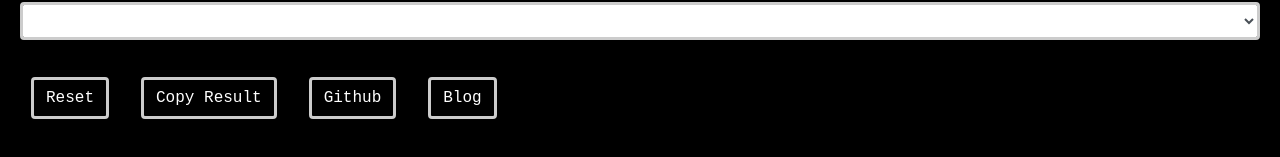
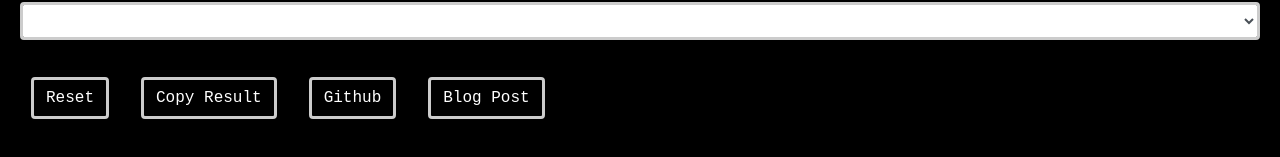
Before and after one commit to brew-install-buzzwords/meme-type, an Angular app: page / in a window 1280 px wide. Shown: the part 307-464 px from the top of the page. Built offline with nearby package versions, Linux system fonts and the light colour scheme.

Commit message:
#28: linked to blog post

```diff
--- a/src/app/app.component.html
+++ b/src/app/app.component.html
@@ -31,5 +31,5 @@
     <button type="button" class="btn button-outline-secondary" (click)="reset()">Reset</button>
     <button *ngIf="!runningOnIos" type="button" class="btn button-outline-primary" (click)="copyText(result)">Copy Result</button>
     <a class="btn btn-outline-primary" href="https://github.com/brew-install-buzzwords/meme-type" target="_blank" role="button">Github</a>
-    <a class="btn btn-outline-primary" href="https://www.brewinstallbuzzwords.com" target="_blank" role="button">Blog</a>
+    <a class="btn btn-outline-primary" href="https://www.brewinstallbuzzwords.com/posts/meme-type" target="_blank" role="button">Blog Post</a>
 </div>
```
Also changed, not shown: 1 other file (tests, documents, lock files or other folders).
